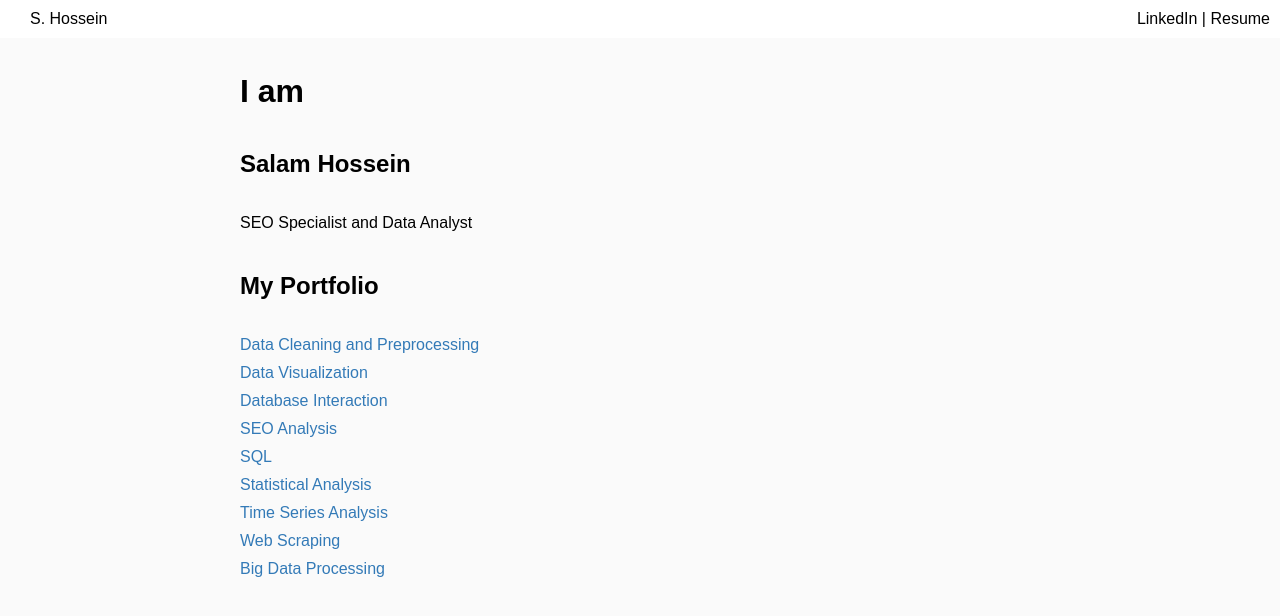
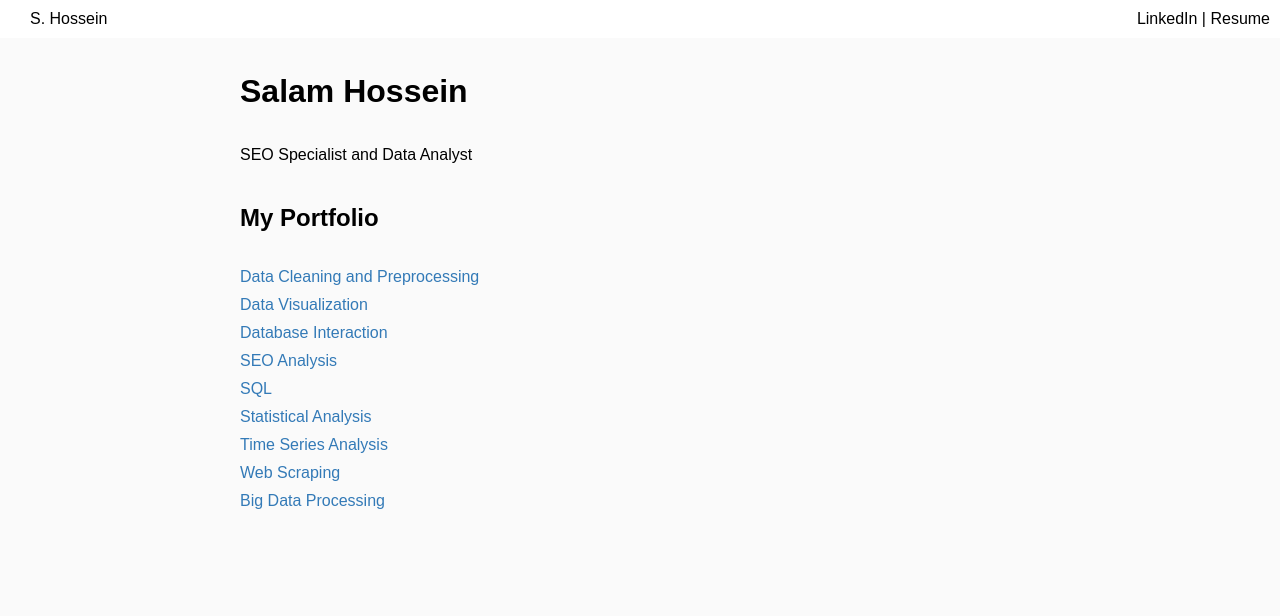
Before and after one commit to salamhossein/data-science-portfolio, a plain HTML site: page index.html in a window 1280 px wide. Drawn offline with Linux system fonts and the light colour scheme.

Commit message:
Update index.html

```diff
--- a/index.html
+++ b/index.html
@@ -60,8 +60,7 @@
     </div>
     <div class='container'>
         <div class='intro'>
-            <h1>I am</h1>
-            <h2>Salam Hossein</h2>
+            <h1>Salam Hossein</h1>
             <p>SEO Specialist and Data Analyst</p>
         </div>
         <h2>My Portfolio</h2>
```
